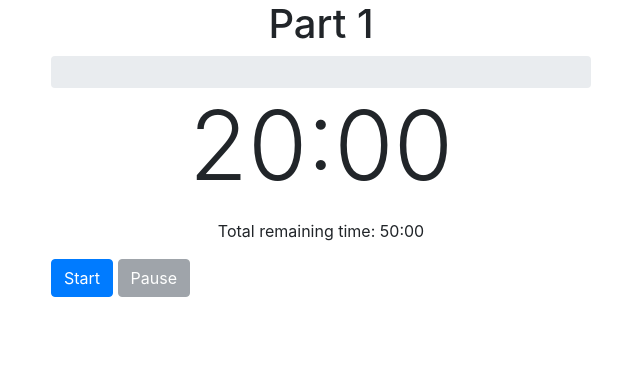
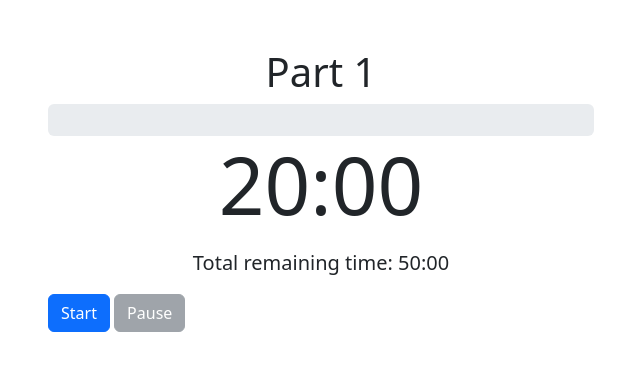
Before and after one commit to equilnite/ExpD-timer, a plain HTML site: page index.html in a window 1280 px wide. Shown: the whole page, without its empty margins (319-959 px from the left). Drawn offline with nearby package versions, Linux system fonts and the light colour scheme.

```diff
--- a/index.html
+++ b/index.html
@@ -1,9 +1,10 @@
 <!DOCTYPE html>
 <html>
 <head>
-  <link rel="stylesheet" href="https://stackpath.bootstrapcdn.com/bootstrap/4.5.2/css/bootstrap.min.css">
+  <link href="https://cdn.jsdelivr.net/npm/bootstrap@5.3.2/dist/css/bootstrap.min.css" rel="stylesheet" integrity="sha384-T3c6CoIi6uLrA9TneNEoa7RxnatzjcDSCmG1MXxSR1GAsXEV/Dwwykc2MPK8M2HN" crossorigin="anonymous">
+  <script src="https://cdn.jsdelivr.net/npm/bootstrap@5.3.2/dist/js/bootstrap.bundle.min.js" integrity="sha384-C6RzsynM9kWDrMNeT87bh95OGNyZPhcTNXj1NW7RuBCsyN/o0jlpcV8Qyq46cDfL" crossorigin="anonymous"></script>
   <script src="https://code.jquery.com/jquery-3.5.1.min.js"></script>
-  <script src="https://stackpath.bootstrapcdn.com/bootstrap/4.5.2/js/bootstrap.min.js"></script>
+
   <meta charset="UTF-8">
   <meta name="viewport" content="width=device-width, initial-scale=1.0">
   <title>Experimental Design Timer</title>
@@ -13,7 +14,7 @@
 </head>
 <body>
   <div class="container">
-    <div class="row">
+    <div class="row mt-5">
       <div class="col-md-6 offset-md-3">
         <h1 id="part" class="text-center">Part 1</h1>
         <div class="progress" style="height: 2rem;">
@@ -21,7 +22,7 @@
         </div>
         <div class="text-center">
           <p id="timer" class="display-1">00:00</p>
-          <p id="total" class="display-5">Total remaining time: 00:00</p>
+          <p id="total" class="fs-5">Total remaining time: 00:00</p>
         </div>
         <div class="form-group">
             <button id="start" class="btn btn-primary">Start</button>
```
Also changed, not shown: 1 other file.
